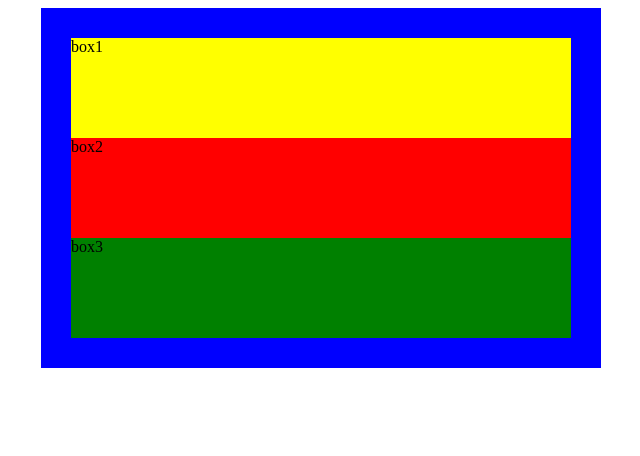
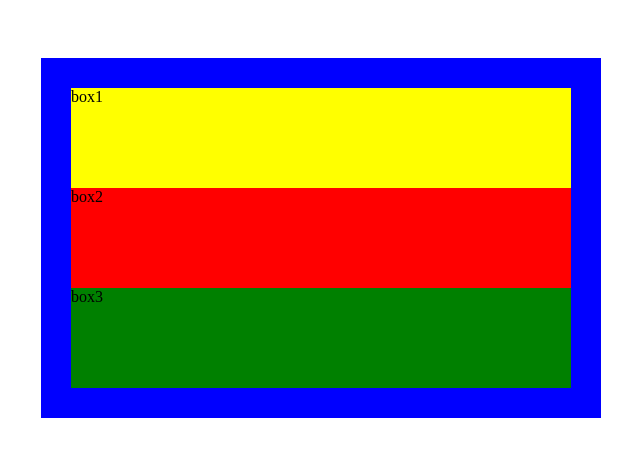
Before and after one commit to CaolanCode/The-Odin-Project, a plain HTML site: page IntermediateHTMLCSS/Positioning/Sticky/index.html in a window 1280 px wide. Shown: the top 456 px of the page, without its empty margins (319-959 px from the left). Drawn offline with Linux system fonts and the light colour scheme.

Commit message:
commit sticky styling

```diff
--- a/IntermediateHTMLCSS/Positioning/Sticky/style.css
+++ b/IntermediateHTMLCSS/Positioning/Sticky/style.css
@@ -10,6 +10,9 @@ body{
   height: 300px;
   display: flex;
   flex-direction: column;
+  position: sticky;
+  top: 0;
+  margin-top: 50px;
 }
 .box1{
   background-color: yellow;
```
